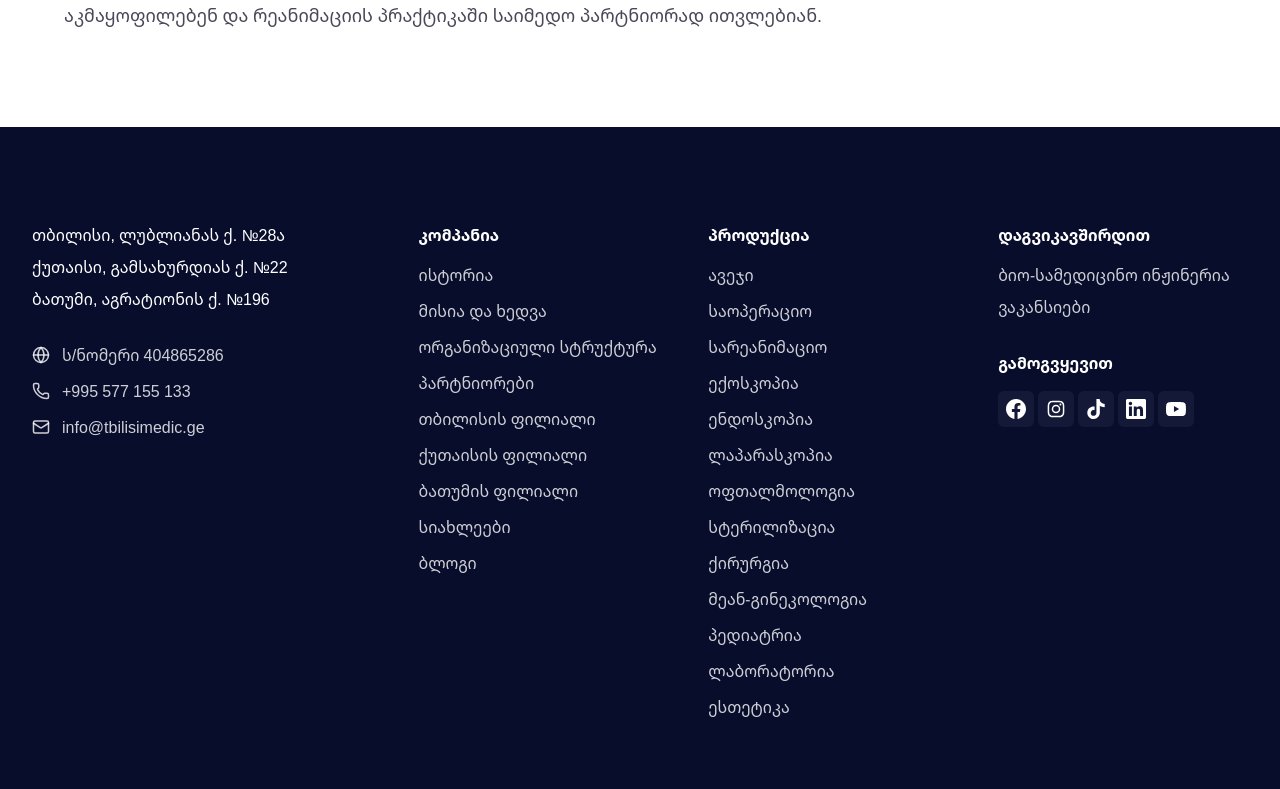
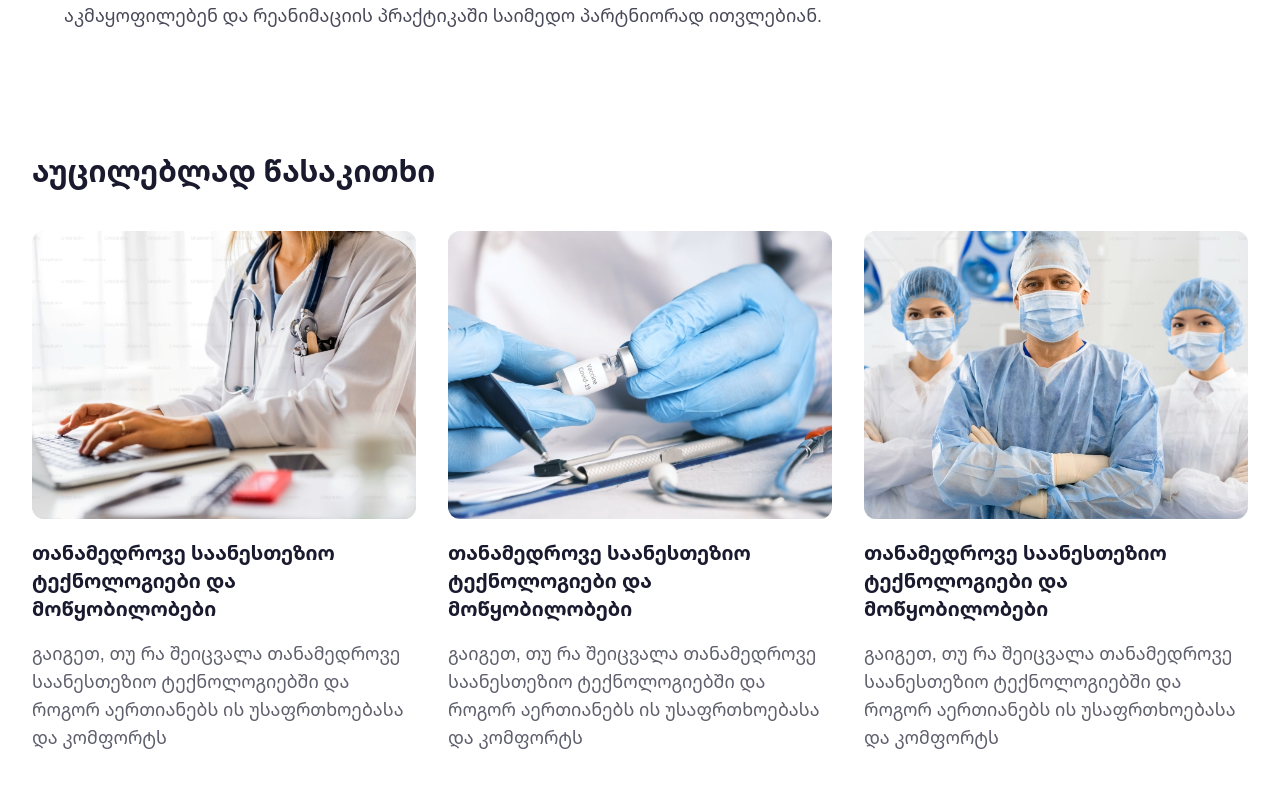
Before and after one commit to tbilisi-medic/web, a Next.js app: page /blog/modern-anesthesia-technology in a window 1280 px wide. Shown: the part 2031-2820 px from the top of the page. Built offline with nearby package versions, Linux system fonts and the light colour scheme.

Commit message:
feat: add related posts section to blog detail page

```diff
--- a/src/app/blog/[slug]/page.tsx
+++ b/src/app/blog/[slug]/page.tsx
@@ -1,6 +1,6 @@
 import { Metadata } from 'next';
 import { PageHeader } from '@/components/sections/shared';
-import { BlogPostContent } from '@/components/sections/blog';
+import { BlogPostContent, RelatedPosts } from '@/components/sections/blog';
 
 const getPost = (slug: string) => {
   return {
@@ -34,6 +34,35 @@ const getPost = (slug: string) => {
   };
 };
 
+const getRelatedPosts = () => {
+  return [
+    {
+      id: '1',
+      slug: 'post-1',
+      title: 'თანამედროვე საანესთეზიო ტექნოლოგიები და მოწყობილობები',
+      description:
+        'გაიგეთ, თუ რა შეიცვალა თანამედროვე საანესთეზიო ტექნოლოგიებში და როგორ აერთიანებს ის უსაფრთხოებასა და კომფორტს',
+      image: '/images/categories/1.jpg',
+    },
+    {
+      id: '2',
+      slug: 'post-2',
+      title: 'თანამედროვე საანესთეზიო ტექნოლოგიები და მოწყობილობები',
+      description:
+        'გაიგეთ, თუ რა შეიცვალა თანამედროვე საანესთეზიო ტექნოლოგიებში და როგორ აერთიანებს ის უსაფრთხოებასა და კომფორტს',
+      image: '/images/categories/2.jpg',
+    },
+    {
+      id: '3',
+      slug: 'post-3',
+      title: 'თანამედროვე საანესთეზიო ტექნოლოგიები და მოწყობილობები',
+      description:
+        'გაიგეთ, თუ რა შეიცვალა თანამედროვე საანესთეზიო ტექნოლოგიებში და როგორ აერთიანებს ის უსაფრთხოებასა და კომფორტს',
+      image: '/images/categories/3.jpg',
+    },
+  ];
+};
+
 export async function generateMetadata({
   params,
 }: {
@@ -55,11 +84,13 @@ export default async function BlogPostPage({
 }) {
   const { slug } = await params;
   const post = getPost(slug);
+  const relatedPosts = getRelatedPosts();
 
   return (
     <>
       <PageHeader />
       <BlogPostContent post={post} />
+      <RelatedPosts posts={relatedPosts} />
     </>
   );
 }
--- a/src/components/sections/blog/blog-post-content.tsx
+++ b/src/components/sections/blog/blog-post-content.tsx
@@ -11,7 +11,7 @@ interface BlogPostContentProps {
 
 export function BlogPostContent({ post }: BlogPostContentProps) {
   return (
-    <section className="py-16 lg:py-24">
+    <section className="py-16 lg:py-24 lg:pb-20">
       <div className="px-4 sm:px-6 lg:px-8">
         <div className="mx-auto max-w-6xl">
           {/* Title */}
--- a/src/components/sections/blog/index.ts
+++ b/src/components/sections/blog/index.ts
@@ -1,2 +1,3 @@
 export { BlogPosts } from './blog-posts';
 export { BlogPostContent } from './blog-post-content';
+export { RelatedPosts } from './related-posts';
--- /dev/null
+++ b/src/components/sections/blog/related-posts.tsx
@@ -0,0 +1,60 @@
+import Image from 'next/image';
+import Link from 'next/link';
+
+interface Post {
+  id: string;
+  slug: string;
+  title: string;
+  description: string;
+  image: string;
+}
+
+interface RelatedPostsProps {
+  posts: Post[];
+}
+
+export function RelatedPosts({ posts }: RelatedPostsProps) {
+  return (
+    <section className="pt-10 pb-12 lg:py-24 lg:pt-10">
+      <div className="px-4 sm:px-6 lg:px-8">
+        <div className="mx-auto max-w-7xl">
+          {/* Title */}
+          <h2 className="text-2xl font-bold text-foreground sm:text-3xl leading-10">
+            აუცილებლად წასაკითხი
+          </h2>
+
+          {/* Posts Grid */}
+          <div className="mt-10 grid gap-8 sm:grid-cols-2 lg:grid-cols-3">
+            {posts.map((post) => (
+              <Link
+                key={post.id}
+                href={`/blog/${post.slug}`}
+                className="group block"
+              >
+                {/* Image */}
+                <div className="relative aspect-[4/3] overflow-hidden rounded-xl bg-gray-100">
+                  <Image
+                    src={post.image}
+                    alt={post.title}
+                    fill
+                    className="object-cover transition-transform duration-300 group-hover:scale-105"
+                  />
+                </div>
+
+                {/* Info */}
+                <div className="mt-5">
+                  <h3 className="font-bold text-xl text-foreground">
+                    {post.title}
+                  </h3>
+                  <p className="mt-4 text-lg text-foreground/70">
+                    {post.description}
+                  </p>
+                </div>
+              </Link>
+            ))}
+          </div>
+        </div>
+      </div>
+    </section>
+  );
+}
```
